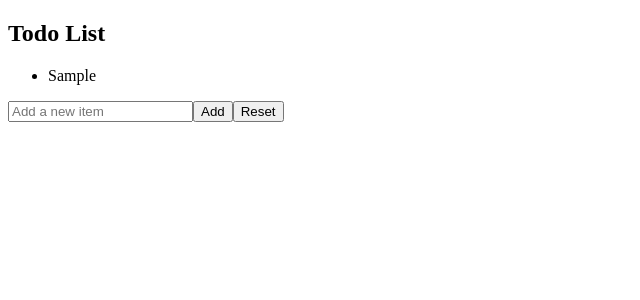
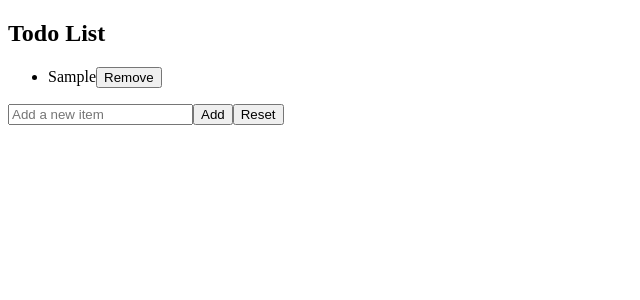
Before and after one commit to monica-lucaci/develhope-react, a React (Vite) app in the folder my-app/: page / in a window 1280 px wide. Both pictures are taken after typing "Sample" into the empty fields and a click on the button "Add". Shown: the top 300 px of the page, without its empty margins (0-640 px from the left). Built offline with nearby package versions, Linux system fonts and the light colour scheme.

Commit message:
To do List remove button

```diff
--- a/my-app/src/TodoList.jsx
+++ b/my-app/src/TodoList.jsx
@@ -1,32 +1,38 @@
 import React, { useState } from "react";
 
 const TodoList = () => {
-
   const [items, setItems] = useState([]);
-
   const [inputValue, setInputValue] = useState("");
 
-  const handleInputValue = (e) => setInputValue(e.target.value)
-
+  const handleInputValue = (e) => setInputValue(e.target.value);
 
   const addItem = () => {
     if (inputValue.trim() !== "") {
       setItems([...items, inputValue]);
-      setInputValue(""); //THIS CLEARS the input every time one item is added
+      setInputValue("");
     }
   };
 
   const resetItems = () => {
     setItems([]);
-  }
+    setInputValue("");
+  };
 
+  const removeItem = (index) => {
+    const updatedItems = [...items];
+    updatedItems.splice(index, 1);
+    setItems(updatedItems);
+  };
 
   return (
     <div>
       <h2>Todo List</h2>
       <ul>
         {items.map((item, index) => (
-          <li key={index}>{item}</li>
+          <li key={index}>
+            {item}
+            <button onClick={() => removeItem(index)}>Remove</button>
+          </li>
         ))}
       </ul>
       <input
```
